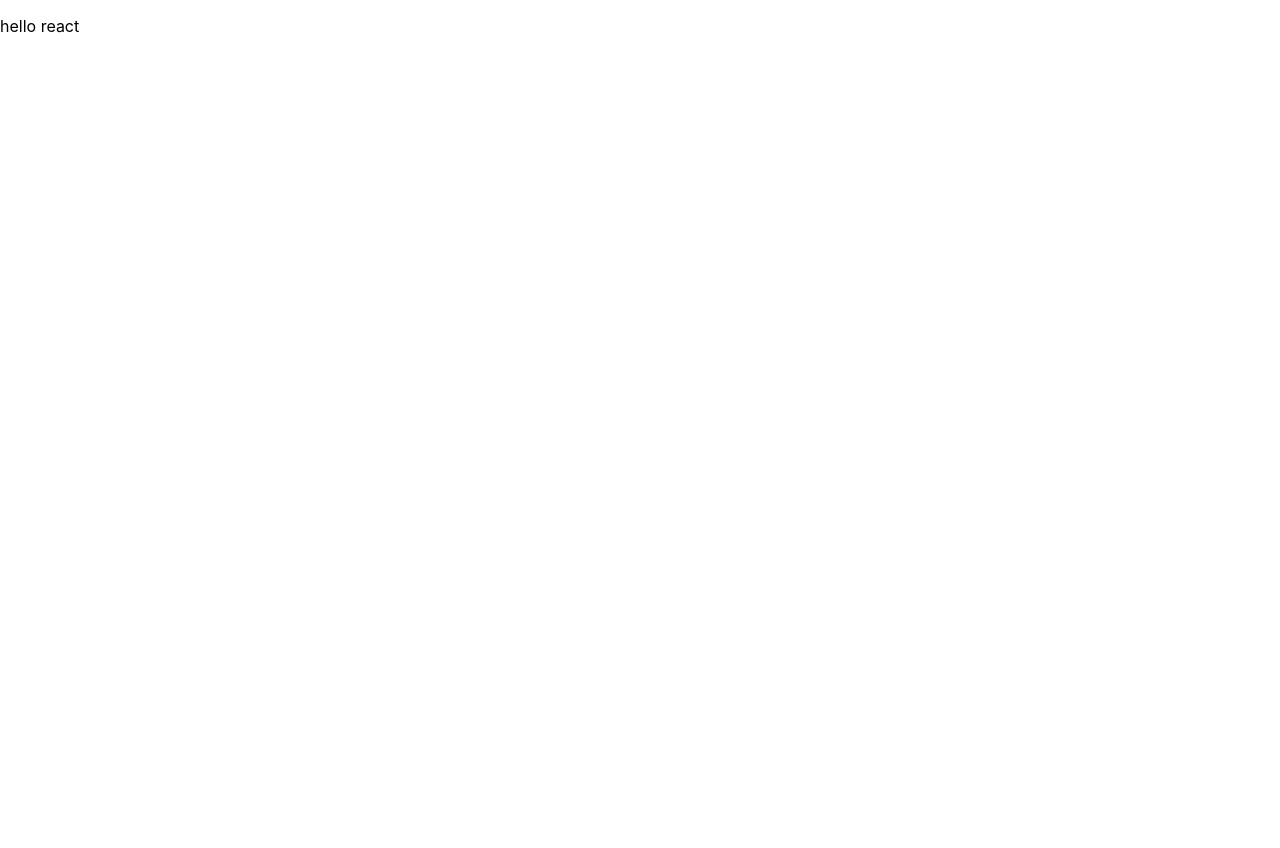
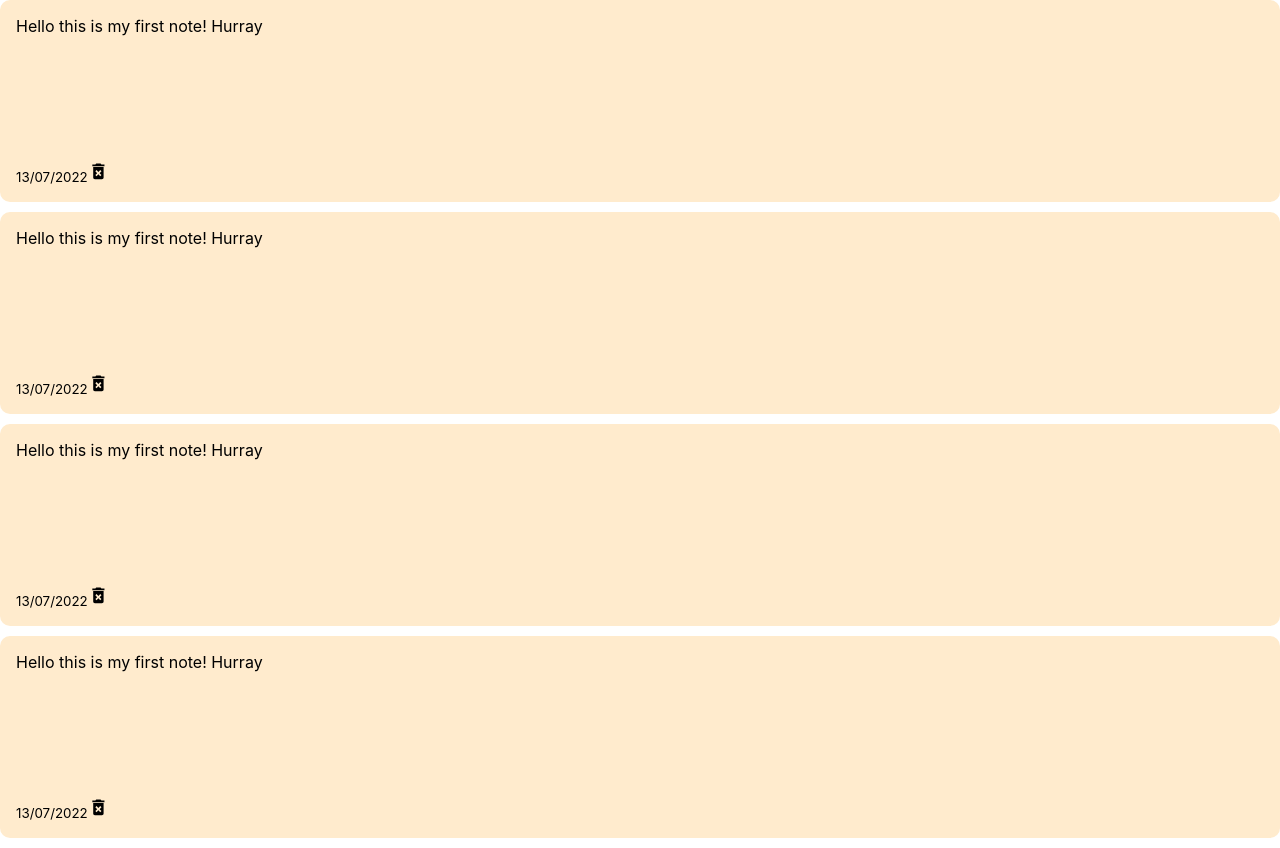
Before and after one commit to Dankiprop/notes-app, a React (Create React App) app: page / in a window 1280 px wide. Before the commit the page ends 800 px from the top, so only its background shows below. Built offline with nearby package versions, Linux system fonts and the light colour scheme.

Commit message:
Notes App

```diff
--- a/src/App.js
+++ b/src/App.js
@@ -1,5 +1,9 @@
+import NotesList from "./components/NotesList";
+
 const App = () => {
-  return <p>hello react</p>
+  return <div className="container">
+    <NotesList/>
+  </div>
 }
 
 export default App;
--- a/src/components/Note.js
+++ b/src/components/Note.js
@@ -1,5 +1,16 @@
+import {MdDeleteForever} from "react-icons/md";
+
 const Note = () => {
-    return <div className="note"></div>;
-}
+    return (
+    <div className="note">
+               <span> Hello this is my first note! Hurray</span>
+               <div className="note-footer">
+                   <small>13/07/2022</small>
+                   <MdDeleteForever className= "delete-icon" size="1.3em"/>
+                </div>
+
+    </div>
+    );
+};
 
 export default Note;
--- a/src/components/NotesList.js
+++ b/src/components/NotesList.js
@@ -1,8 +1,16 @@
+import Note from "./Note"
+
+
 const NotesList = () => {
 return (
     <div className="notes-list">
         <Note/>
+        <Note/>
+        <Note/>
+        <Note/>
+
     </div>
 )
 
 };
+export default NotesList;
--- a/src/index.css
+++ b/src/index.css
@@ -11,3 +11,15 @@
   font-family: source-code-pro, Menlo, Monaco, Consolas, 'Courier New',
     monospace;
 }
+
+
+.note{
+background-color: blanchedalmond;
+margin-bottom: 10px;
+border-radius: 10px;
+padding: 1rem;
+min-height: 170px;
+display: flex;
+flex-direction: column;
+justify-content: space-between;
+}
```
